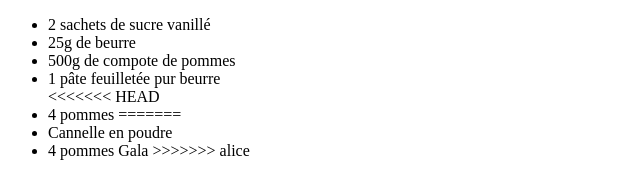
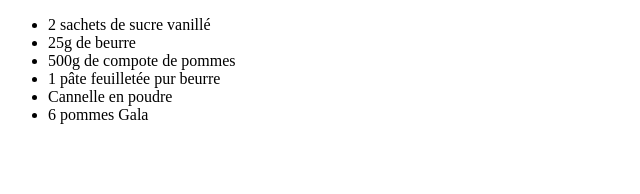
Before and after one commit to TRIGianni/LivreRecettes, a plain HTML site: page recettes/tarteAuxPommes.html in a window 1280 px wide. Shown: the whole page, without its empty margins (0-640 px from the left). Drawn offline with Linux system fonts and the light colour scheme.

Commit message:
Ajouté des pommes

```diff
--- a/recettes/tarteAuxPommes.html
+++ b/recettes/tarteAuxPommes.html
@@ -10,12 +10,8 @@
     <li>25g de beurre</li>
     <li>500g de compote de pommes</li>
     <li>1 pâte feuilletée pur beurre</li>
-<<<<<<< HEAD
-    <li>4 pommes
-=======
     <li>Cannelle en poudre</li>
-    <li>4 pommes Gala
->>>>>>> alice
+    <li>6 pommes Gala
 </li>
 </ul>
 </body>
```
